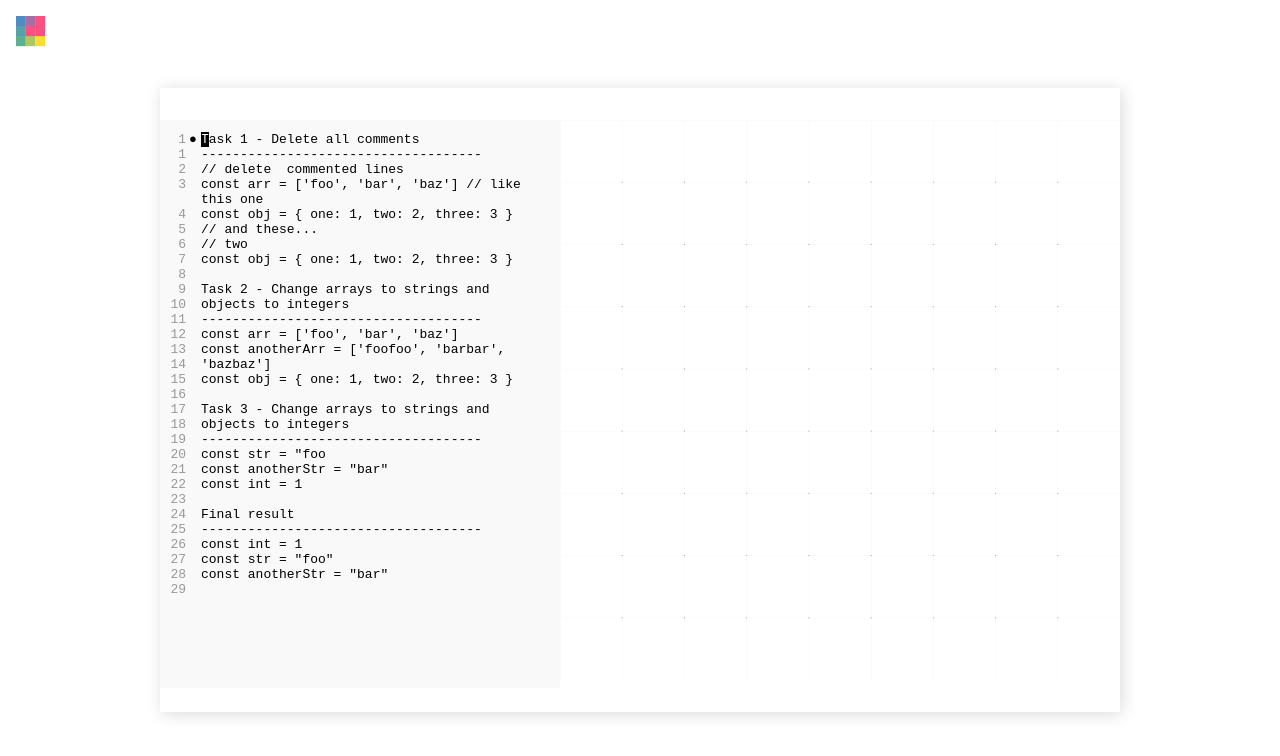
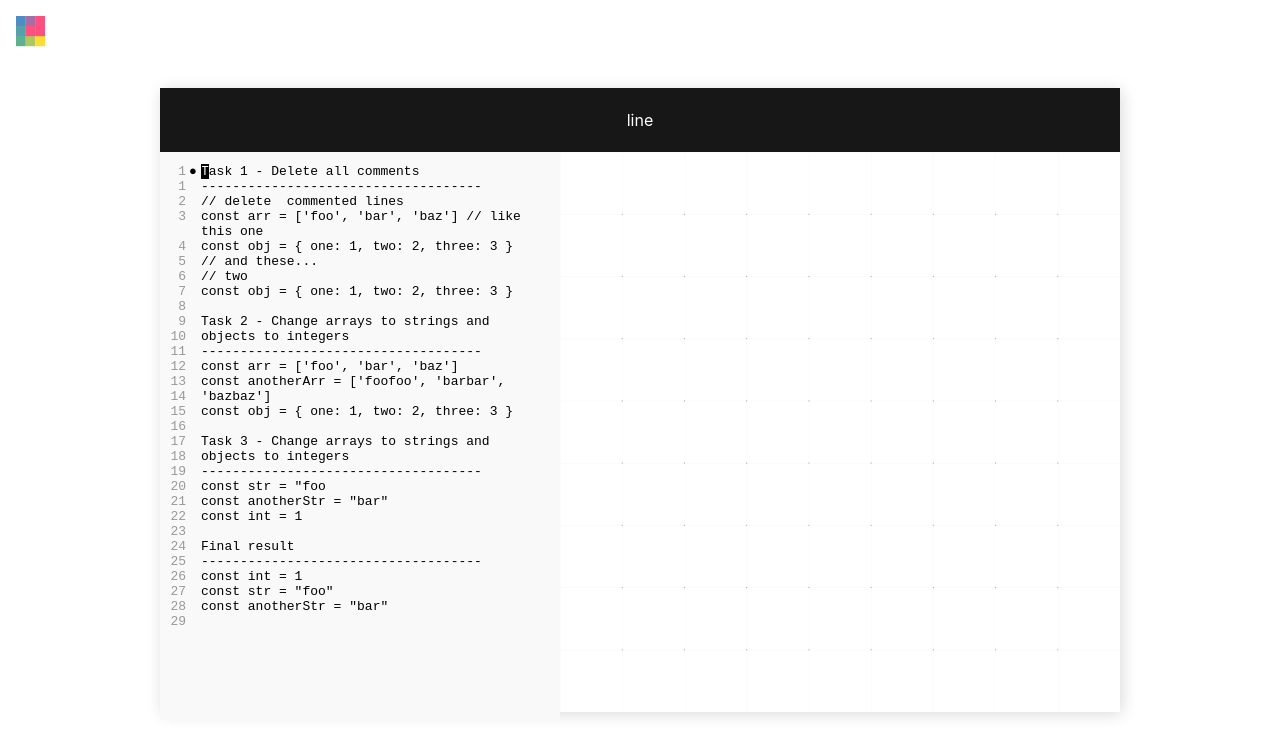
Before and after one commit to markorodic/lines_of_code, a React (Create React App) app: page / in a window 1280 px wide. Shown: the top 756 px of the page. Built offline with nearby package versions, Linux system fonts and the light colour scheme.

Commit message:
Remove comments

```diff
--- a/src/interface/Interface.css
+++ b/src/interface/Interface.css
@@ -137,14 +137,12 @@ html, body {
 }
 
 .position {
-    /* position: absolute; */
     width: 0.5rem;
 }
 
 .position-gutter-marker {
     width: 1rem;
     height: 2rem;
-    /* background: black; */
 }
 
 @media (max-width: 960px) {
--- a/src/interface/Interface.js
+++ b/src/interface/Interface.js
@@ -26,7 +26,7 @@ export default function Interface() {
     <div className="interface">
       <img src={logo} alt="" />
       <InterfaceProvider>
-        {/* <Header gestureActive={gestureActive} userActive={userActive} /> */}
+        <Header gestureActive={gestureActive} userActive={userActive} />
         <Views>
           {/* <Sidebar interfaceGesture={interfaceGesture} /> */}
           <CodeEditor
--- a/src/interface/codeEditor/CodeEditor.helpers.js
+++ b/src/interface/codeEditor/CodeEditor.helpers.js
@@ -12,11 +12,6 @@ function showRelativeLines(cm) {
 export function markGutter(editor, lineNumber) {
   editor.clearGutter("position");
   editor.setGutterMarker(lineNumber, "position", makeMarker());
-  // editor.markText(
-  //   { line, ch },
-  //   { line, ch: ch + 1 },
-  //   { readOnly: true, className }
-  // );
 }
 
 function makeMarker() {
```
